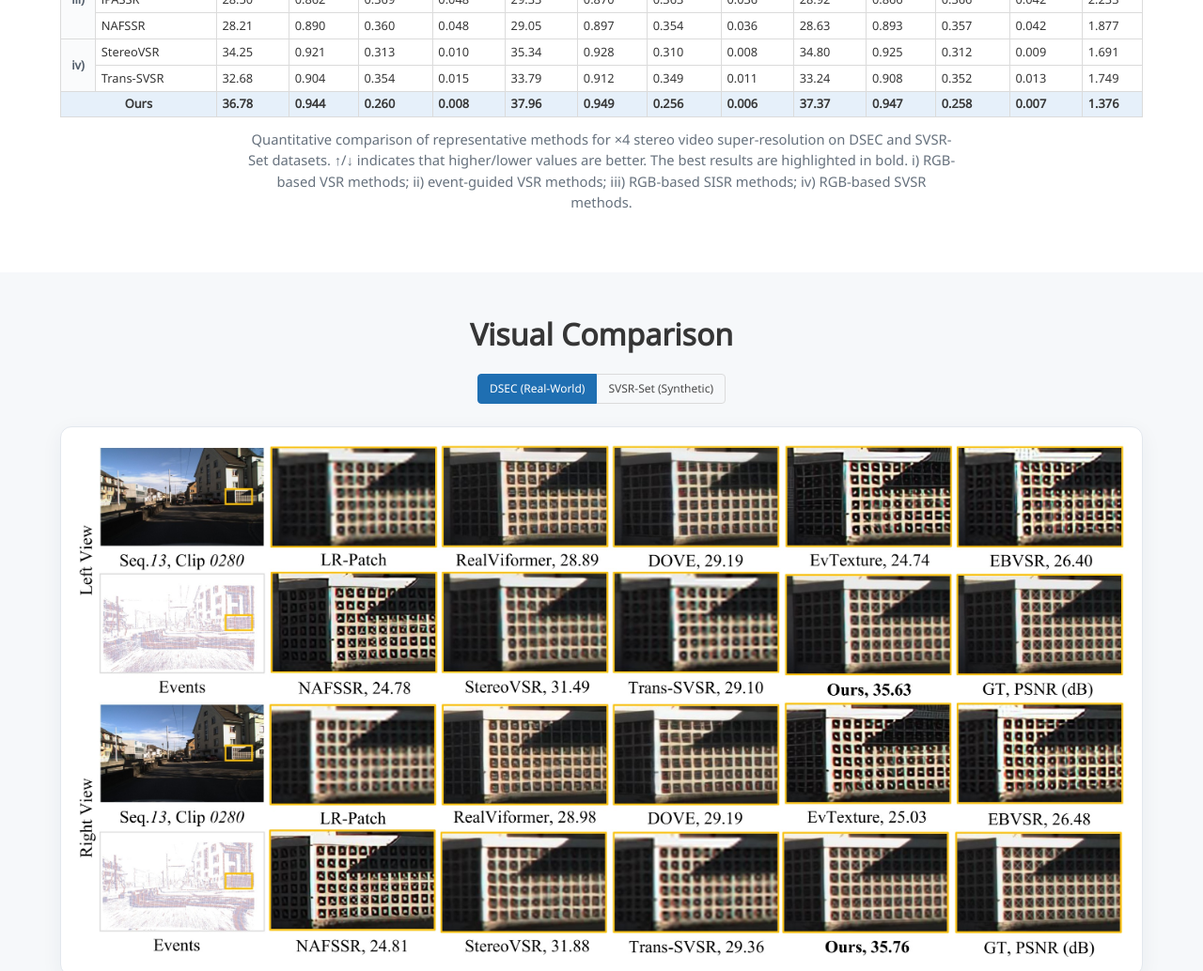
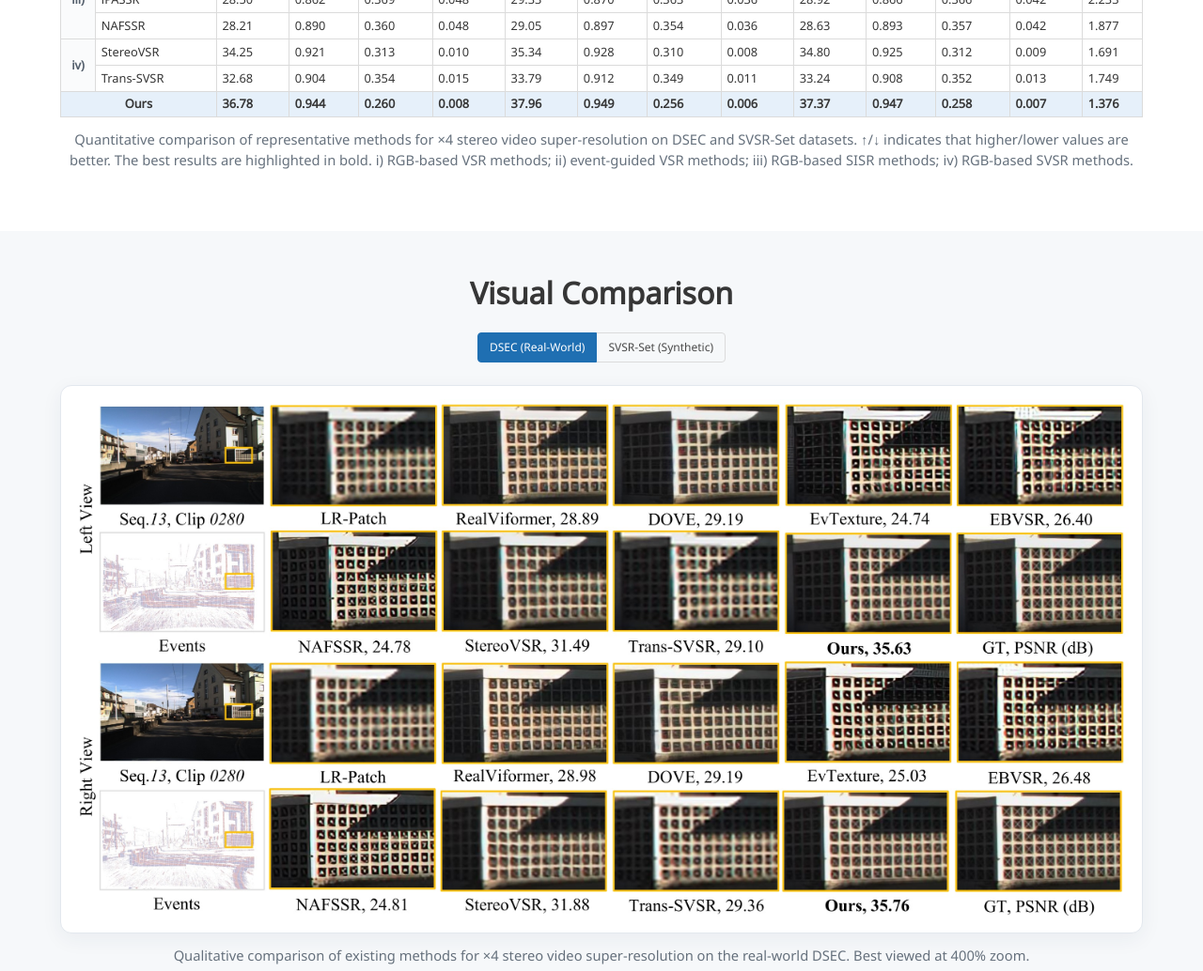
Before and after one commit to wzlwlm13/EvSVSR, a plain HTML site: page index.html in a window 1280 px wide. Shown: the part 3320-4354 px from the top of the page at 94% size. Drawn offline with nearby package versions, Linux system fonts and the light colour scheme; a web font is replaced by a local one.

Commit message:
Add files via upload

```diff
--- a/static/css/index.css
+++ b/static/css/index.css
@@ -269,3 +269,6 @@ pre, .content pre { white-space: pre-wrap; word-break: break-word; }
 .svsr-table td.cat-cell { text-align: center !important; font-weight: 600; color: #55606d; background: #fafbfc; }
 .svsr-table .group-row td { text-align: center !important; }
 .svsr-table .ours-row td:first-child { text-align: center !important; }
+
+/* captions span the full container width */
+.figure-caption { max-width: none; }
```
